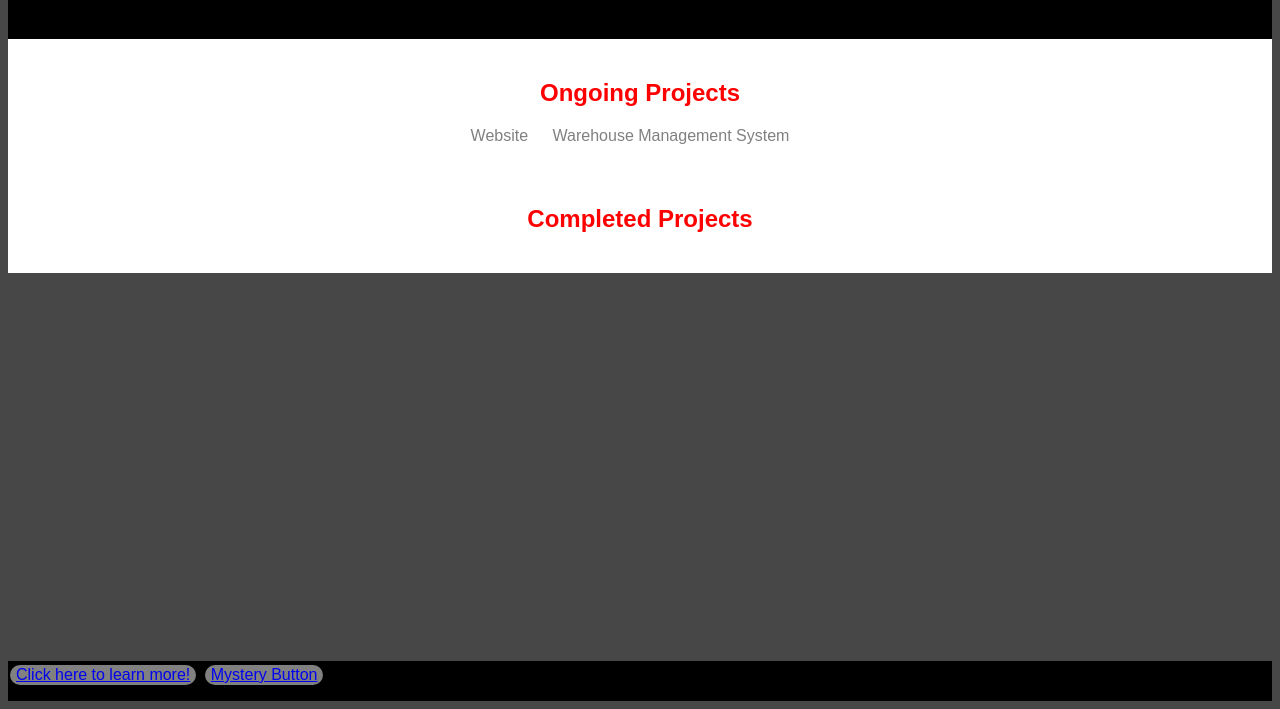
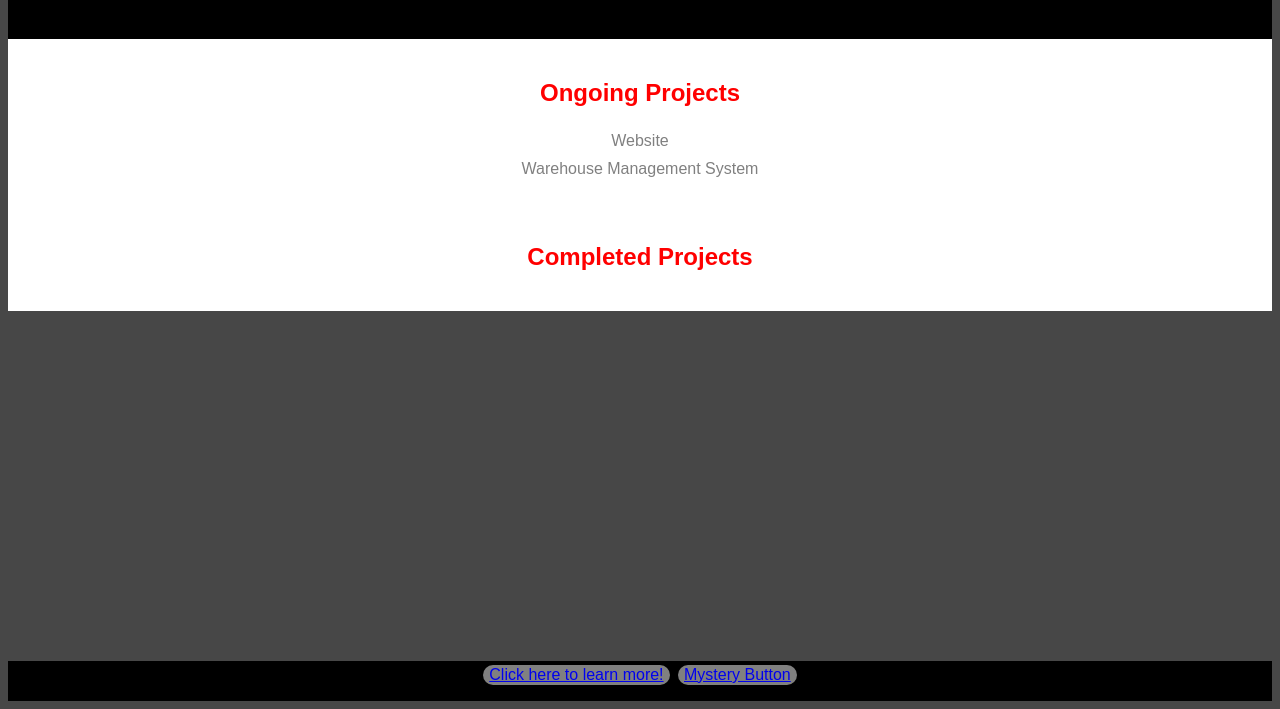
Before and after one commit to VincentDC123/MyWebsite, a plain HTML site: page project.html in a window 1280 px wide. Shown: the part 107-816 px from the top of the page. Drawn offline with Linux system fonts and the light colour scheme.

Commit message:
Second Commit

```diff
--- a/styles.css
+++ b/styles.css
@@ -8,11 +8,21 @@
     display: inline-block;
     font-size: 16px;
     margin: 4px 2px;
+    transition-duration: 0.4s;
+    cursor: pointer;
 }
 
 .button1 {
+    background-color: grey;
+    color: red;
     border-radius: 12px;
 }
+
+.button:hover {
+    background-color: rgb(117, 115, 115);
+    color: white;
+}
+
 .button2 {
     border-radius: 12px;
 }
@@ -40,19 +50,58 @@ h2 {
     text-align: center;
 }
 
-ul {
+.nav-ul {
     margin: 0;
     padding: 0;
     list-style-type: none;
 }
 
-li {
+.nav-li {
     display: inline-block;
     margin-right: 20px;
 }
 
-section {
+.ongoing-project {
+    margin: 0;
+    padding: 0;
+    list-style-type: none;
+    display: inline-block;
+}
+
+.ongoing-project-list {
+    padding: 5px;
+    margin: auto;
+}
+
+.section {
     background: white;
+}
+
+.about-me {
+    color: gray;
+    padding: 20px;
+    text-align: center;
+}
+
+.unknown {
+    color: gray;
+    padding: 20px;
+    text-align: center;
+}
+
+.contact-info {
+    color: gray;
+    padding: 20px;
+    text-align: center;
+}
+
+.ongoing {
+    color: gray;
+    padding: 20px;
+    text-align: center;
+}
+
+.complete {
     color: gray;
     padding: 20px;
     text-align: center;
@@ -66,6 +115,7 @@ div {
 
 footer {
     background: black;
+    text-align: center;
     position: absolute;
     bottom: 0;
     width: 100%;
```
